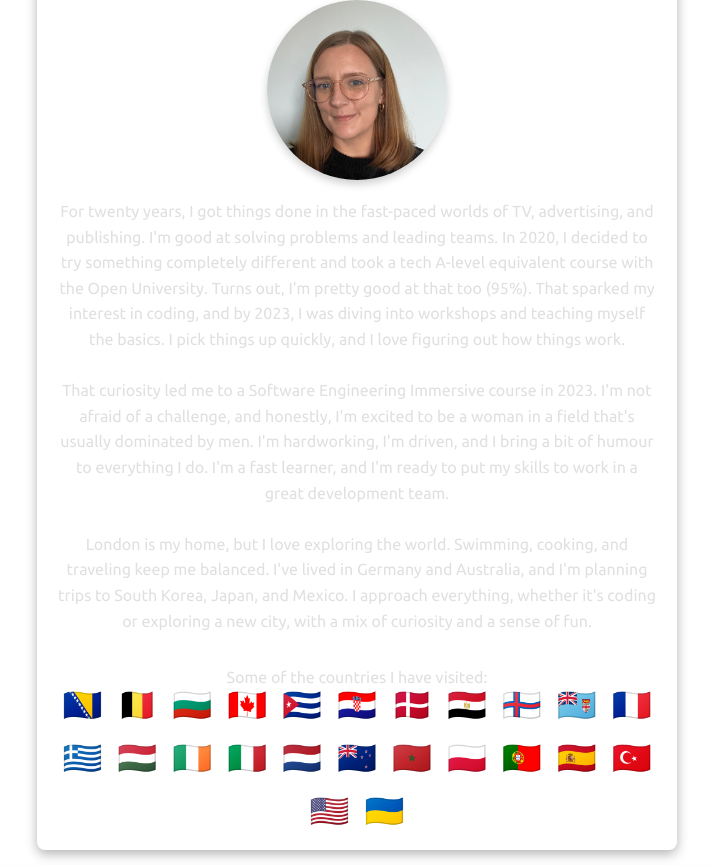
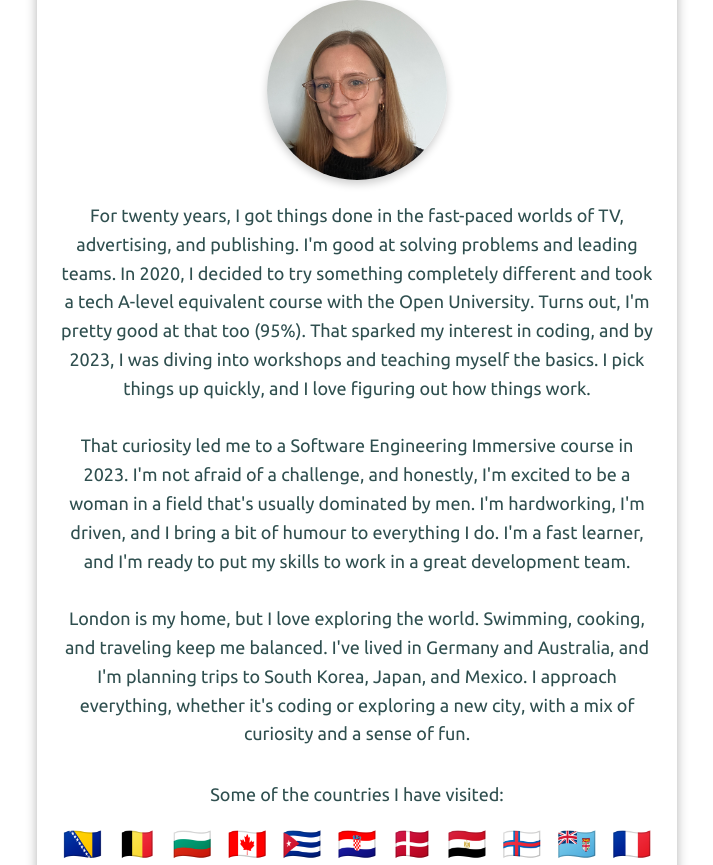
Before and after one commit to sdg877/react_portfolio, a React (Create React App) app: page /about in a window 1280 px wide. Shown: the part 215-1080 px from the top of the page, without its empty margins (283-996 px from the left). Built offline with nearby package versions, Linux system fonts and the light colour scheme; no server answers.

Commit message:
Updatw to font colour and flag styles

```diff
--- a/src/Styles/About.css
+++ b/src/Styles/About.css
@@ -13,6 +13,7 @@
   flex-wrap: wrap;
   justify-content: center;
   gap: 15px;
+  margin-top: 20px;
 }
 
 .flag {
@@ -53,3 +54,8 @@
 .contact-links a {
   margin-right: 10px;
 }
+
+.about-p {
+  font-size: 18px;
+  color: #2f4f4f;;
+}
```
